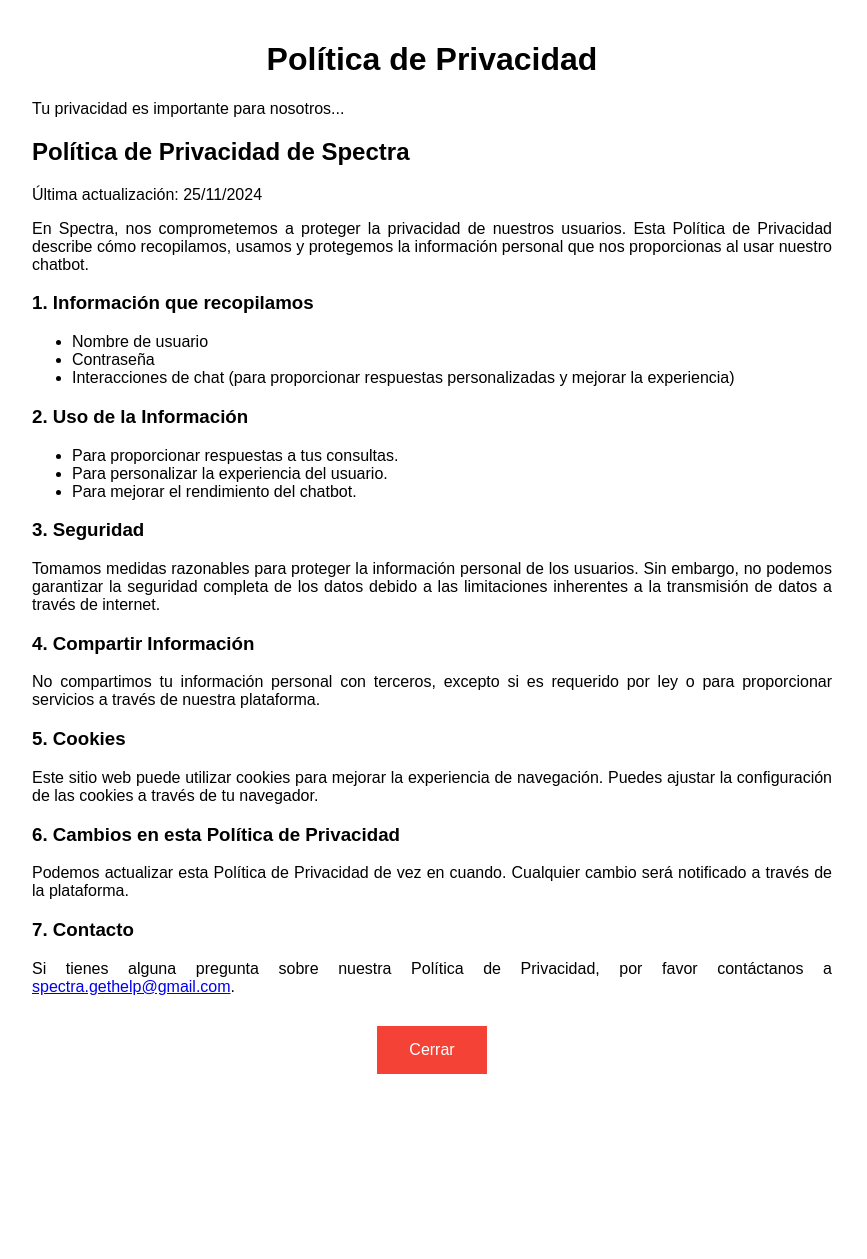
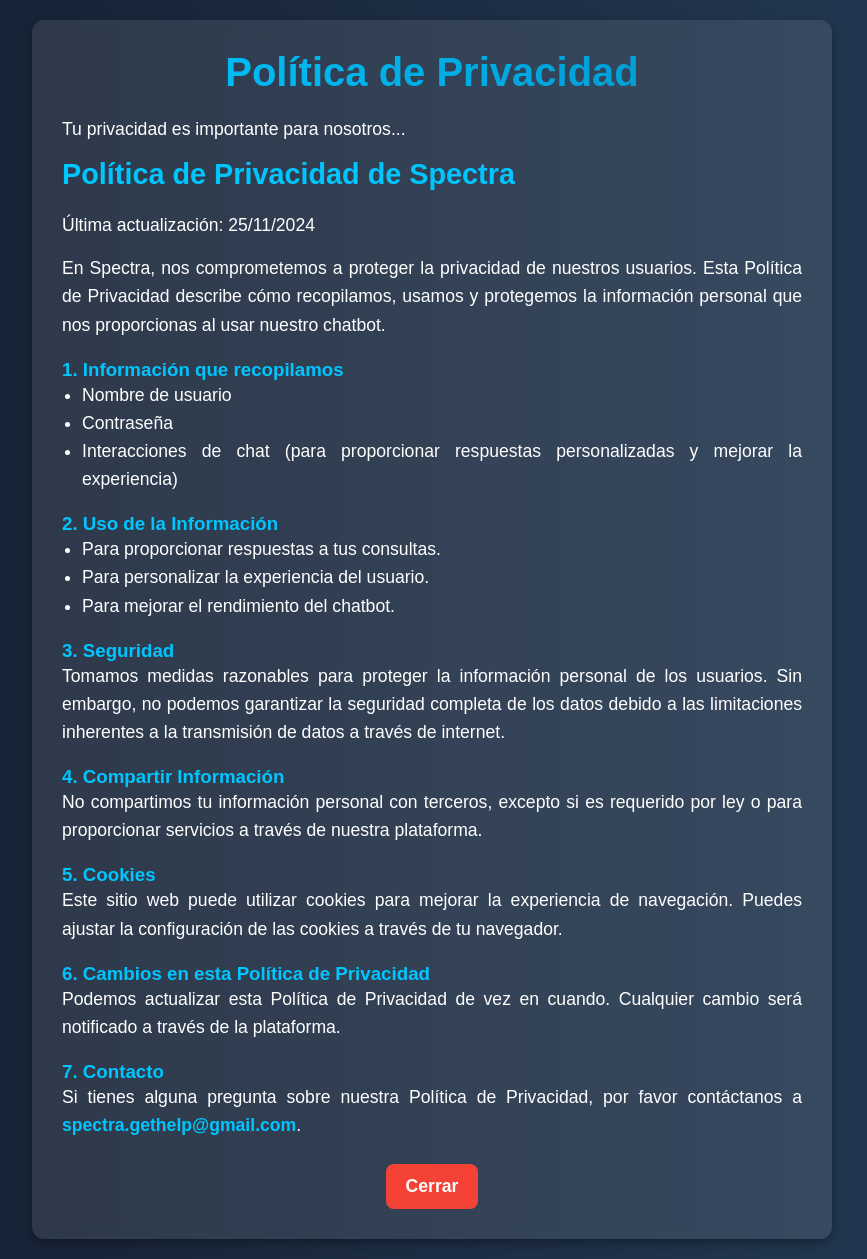
Before and after one commit to AISpectra/Spectra, a Flask app: template templates/privacy.html in a window 1280 px wide. Shown: the whole page, without its empty margins (208-1075 px from the left). Before the commit the page ends 1074 px from the top, so only its background shows below. Run offline with Flask 3, Linux system fonts and the light colour scheme; the template is opened without the code that fills it, so the values that code supplies are empty; parts of the project's set-up code (start-up, migrations or seed data) failed here and were passed over.

Commit message:
Respiracion

```diff
--- a/templates/privacy.html
+++ b/templates/privacy.html
@@ -5,48 +5,162 @@
     <meta name="viewport" content="width=device-width, initial-scale=1.0">
     <title>Política de Privacidad</title>
     <style>
+        /* Reset básico */
+        * {
+            margin: 0;
+            padding: 0;
+            box-sizing: border-box;
+            font-family: 'Arial', sans-serif;
+        }
+
+        /* Fondo con degradado */
         body {
-            font-family: Arial, sans-serif;
-            margin: 0;
+            background: linear-gradient(to right, #141e30, #243b55);
+            color: white;
+            display: flex;
+            justify-content: center;
+            align-items: flex-start; /* Alinea el contenido en la parte superior */
+            min-height: 100vh; /* Asegura que ocupe toda la pantalla */
             padding: 20px;
+            overflow-y: auto; /* Permite desplazarse si el contenido es largo */
         }
-        h1 {
+
+
+        /* Contenedor principal */
+        .container {
+            background: rgba(255, 255, 255, 0.1);
+            backdrop-filter: blur(8px);
+            padding: 30px;
+            border-radius: 12px;
+            box-shadow: 0 4px 10px rgba(0, 0, 0, 0.3);
+            max-width: 800px;
             text-align: center;
         }
-        .content {
-            margin: 20px auto;
-            max-width: 800px;
+
+        /* Estilos de los títulos */
+        h1 {
+            font-size: 2.5rem;
+            background: linear-gradient(to right, #00c6ff, #0094cc);
+            -webkit-background-clip: text;
+            -webkit-text-fill-color: transparent;
+            margin-bottom: 20px;
         }
-        p {
+
+        h2 {
+            color: #00c6ff;
+            font-size: 1.8rem;
+            margin-bottom: 20px;
             text-align: justify;
         }
-        form {
-            text-align: center;
+
+        h3 {
+            color: #00c6ff;
             margin-top: 20px;
+            text-align: justify;
         }
-        button {
-            background-color: #4CAF50;
+
+        /* Texto en párrafos */
+        p {
+            font-size: 1.1rem;
+            line-height: 1.6;
+            text-align: justify;
+            margin-bottom: 15px;
+        }
+
+        /* Ajuste de listas */
+        ul {
+            font-size: 1.1rem;
+            line-height: 1.6;
+            text-align: justify;
+            margin-bottom: 15px;
+            padding-left: 20px; /* Agregamos espacio a la izquierda */
+        }
+
+
+        /* Botones */
+        .btn {
+            display: inline-block;
+            padding: 12px 20px;
+            font-size: 1.1rem;
+            font-weight: bold;
+            border: none;
+            border-radius: 8px;
+            cursor: pointer;
+            transition: all 0.3s ease-in-out;
+        }
+
+        .accept-btn {
+            background: #00c6ff;
             color: white;
-            padding: 15px 32px;
-            border: none;
-            cursor: pointer;
-            font-size: 16px;
-            margin: 10px;
         }
-        button:hover {
-            background-color: #45a049;
+
+        .accept-btn:hover {
+            background: #0094cc;
+            transform: scale(1.05);
         }
+
         .close-btn {
-            background-color: #f44336;
+            background: #f44336;
+            color: white;
+            margin-top: 10px;
         }
+
         .close-btn:hover {
-            background-color: #d32f2f;
+            background: #d32f2f;
+            transform: scale(1.05);
         }
+
+        /* Responsive */
+        @media (max-width: 768px) {
+            body {
+                padding: 10px;
+            }
+            .container {
+                width: 90%;
+                padding: 20px;
+            }
+            h1 {
+                font-size: 2rem;
+            }
+            h2 {
+                font-size: 1.5rem;
+            }
+            p {
+                font-size: 1rem;
+            }
+        }
+
+        /* Estilos para los enlaces */
+        a {
+            color: #00c6ff; /* Azul brillante */
+            text-decoration: none; /* Quitar subrayado */
+            font-weight: bold; /* Hacerlo más visible */
+        }
+
+        a:hover {
+            text-decoration: underline; /* Subrayado cuando pasas el mouse */
+        }
+
+
+
+
+
+
+        @keyframes fadeIn {
+            from { opacity: 0; transform: translateY(-20px) scale(0.95); }
+            to { opacity: 1; transform: translateY(0) scale(1); }
+        }
+
+        .container {
+            animation: fadeIn 1s ease-in-out;
+        }
+
     </style>
 </head>
 <body>
-    <h1>Política de Privacidad</h1>
-    <div class="content">
+
+    <div class="container">
+        <h1>Política de Privacidad</h1>
         <p>Tu privacidad es importante para nosotros...</p>
         <h2>Política de Privacidad de Spectra</h2>
         <p>Última actualización: 25/11/2024</p>
@@ -80,17 +194,18 @@
 
         <h3>7. Contacto</h3>
         <p>Si tienes alguna pregunta sobre nuestra Política de Privacidad, por favor contáctanos a <a href="mailto:spectra.gethelp@gmail.com">spectra.gethelp@gmail.com</a>.</p>
-    </div>
 
 
-    {% if show_accept %}
+
+      {% if show_accept %}
         <form method="POST" action="{{ url_for('accept_privacy') }}">
-            <button type="submit">Aceptar Política de Privacidad</button>
+            <button class="btn accept-btn" type="submit">Aceptar Política de Privacidad</button>
         </form>
-    {% endif %}
+      {% endif %}
 
-    <div style="text-align: center; margin-top: 10px;">
-        <button class="close-btn" onclick="window.history.back();">Cerrar</button>
+      <div style="text-align: center; margin-top: 10px;">
+        <button class="btn close-btn" onclick="window.history.back();">Cerrar</button>
+      </div>
     </div>
 
 </body>
```
